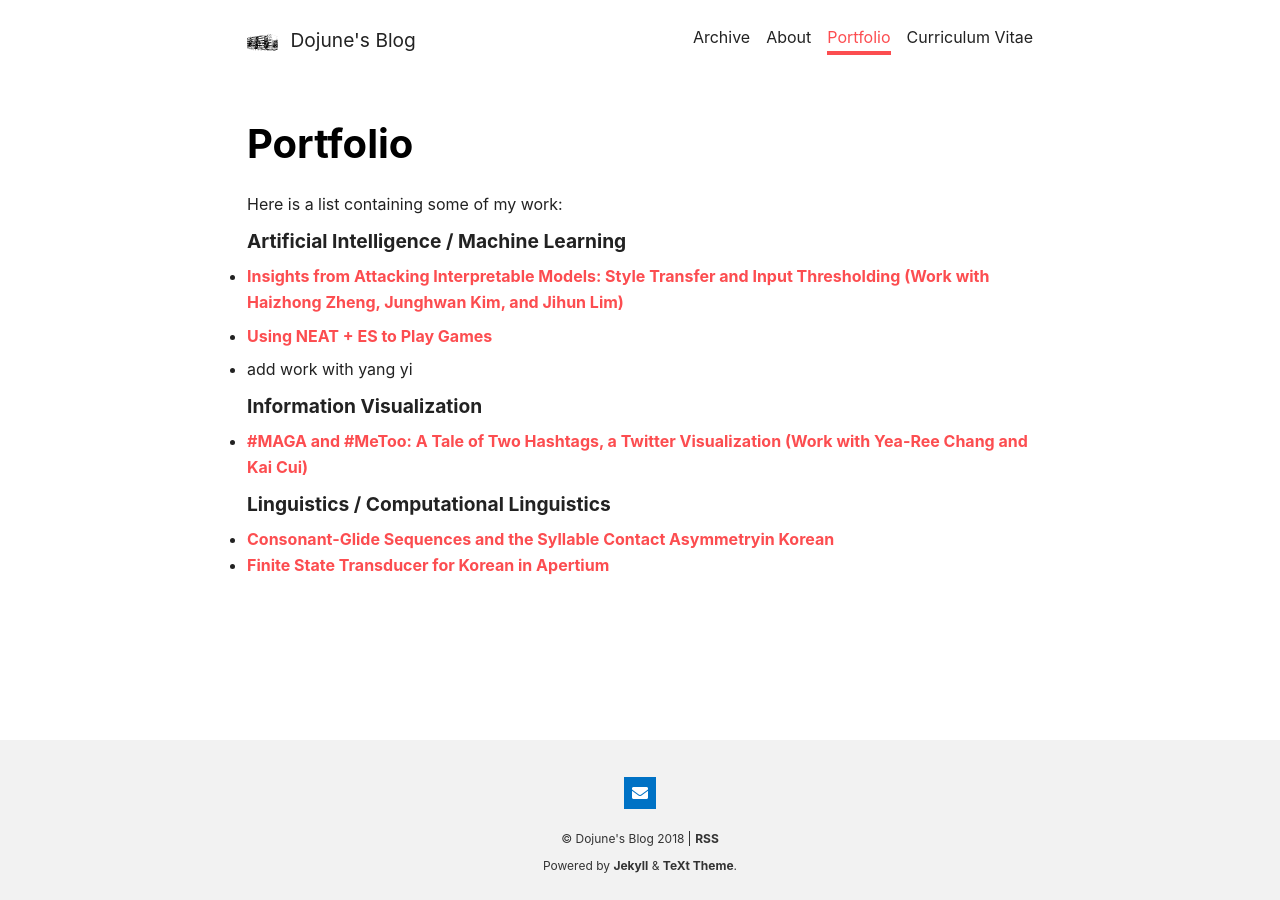
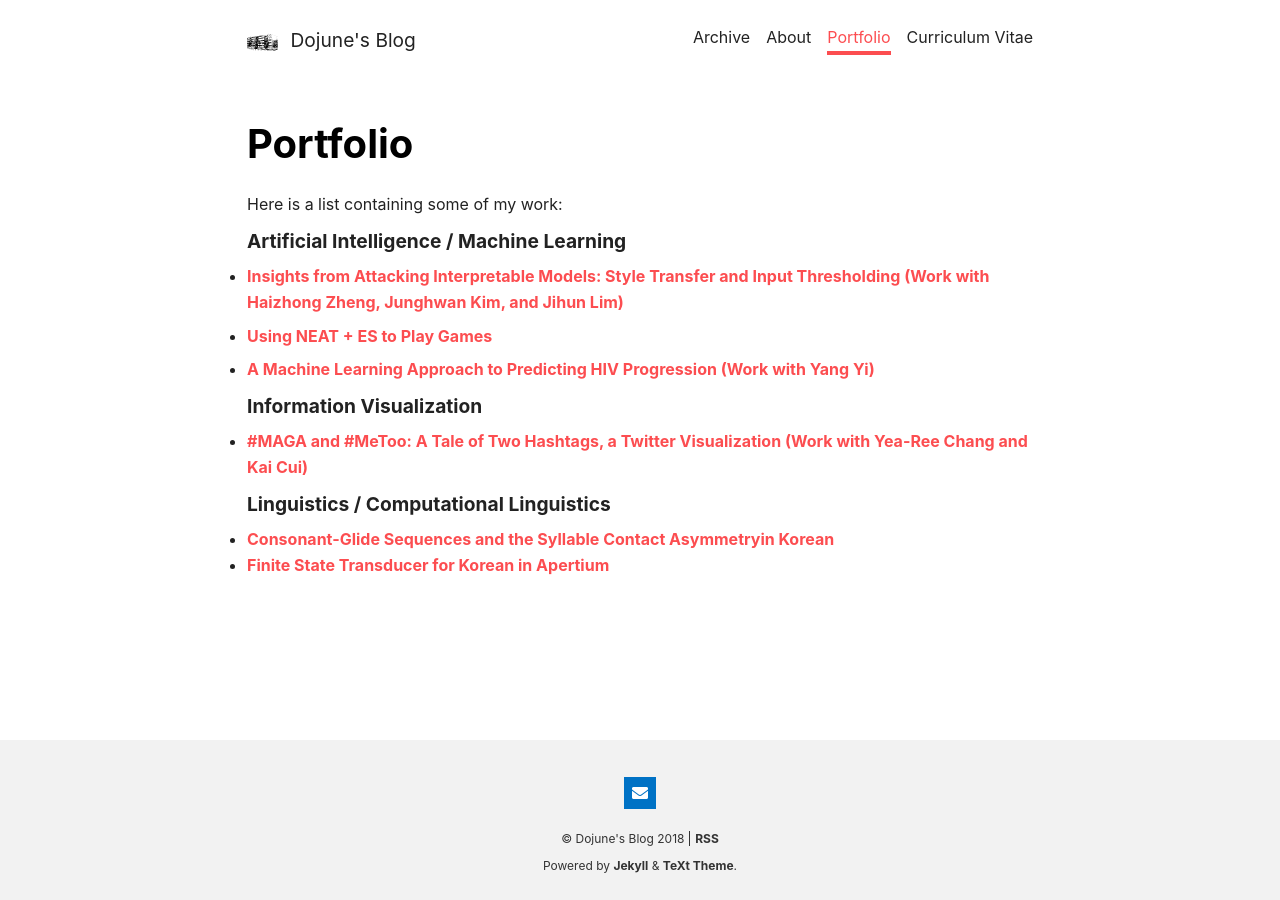
Before and after one commit to mindojune/oldmindojune.github.io, a Jekyll site: the page built from portfolio.md, in a window 1280 px wide. Built offline with Jekyll 4.4.1, drawn with Linux system fonts in a browser that asks for light colours; nearby versions of some CDN libraries; our own code applies the rules of GitHub Pages for plain Markdown files.

Commit message:
Update portfolio.md

```diff
--- a/portfolio.md
+++ b/portfolio.md
@@ -10,7 +10,7 @@ Here is a list containing some of my work:
 
 - [Using NEAT + ES to Play Games](https://github.com/mindojune/mindojune.github.io/blob/master/_data/cs81.pdf)
 
-- add work with yang yi
+- [A Machine Learning Approach to Predicting HIV Progression (Work with Yang Yi)](https://github.com/mindojune/mindojune.github.io/blob/master/_data/cs68.pdf)
 
 
 #### Information Visualization
```
